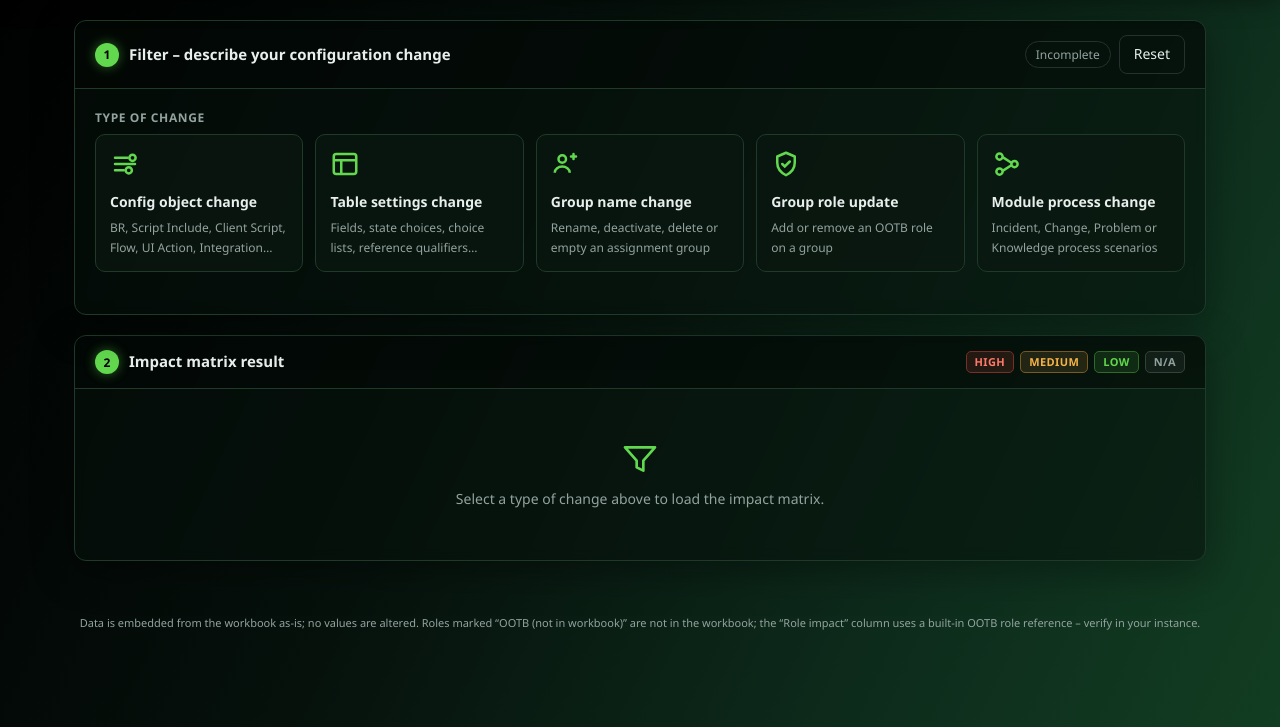
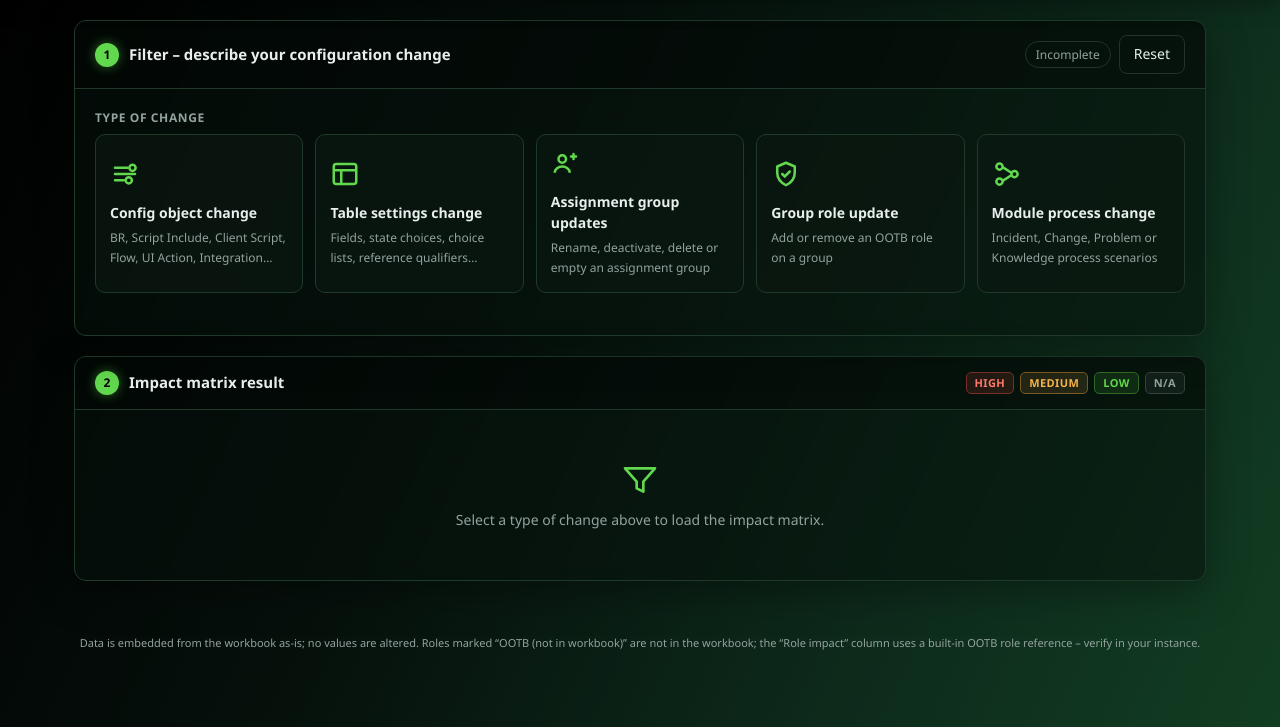
Before and after one commit to JavaKhangNguyen/ServiceNow-ImpactMatrix-SPA, a plain HTML site: page index.html in a window 1280 px wide. Shown: the part 73-800 px from the top of the page. Drawn offline with Linux system fonts and the light colour scheme.

Commit message:
Update label for AG update

```diff
--- a/index.html
+++ b/index.html
@@ -676,7 +676,7 @@ const TYPES = [
    ico:'<path d="M4 7h10M4 12h16M4 17h7" stroke="currentColor" stroke-width="2" stroke-linecap="round"/><circle cx="18" cy="7" r="2.5" fill="none" stroke="currentColor" stroke-width="2"/><circle cx="15" cy="17" r="2.5" fill="none" stroke="currentColor" stroke-width="2"/>'},
   {id:"table", t:"Table settings change", d:"Fields, state choices, choice lists, reference qualifiers…",
    ico:'<rect x="3" y="4" width="18" height="16" rx="2" fill="none" stroke="currentColor" stroke-width="2"/><path d="M3 9h18M9 9v11" stroke="currentColor" stroke-width="2"/>'},
-  {id:"gname", t:"Group name change", d:"Rename, deactivate, delete or empty an assignment group",
+  {id:"gname", t:"Assignment group updates", d:"Rename, deactivate, delete or empty an assignment group",
    ico:'<circle cx="9" cy="8" r="3" fill="none" stroke="currentColor" stroke-width="2"/><path d="M3 19c0-3 3-5 6-5s6 2 6 5" fill="none" stroke="currentColor" stroke-width="2"/><path d="M16 6l4 0M18 4v4" stroke="currentColor" stroke-width="2" stroke-linecap="round"/>'},
   {id:"grole", t:"Group role update", d:"Add or remove an OOTB role on a group",
    ico:'<path d="M12 3l7 3v5c0 5-3 8-7 10-4-2-7-5-7-10V6z" fill="none" stroke="currentColor" stroke-width="2" stroke-linejoin="round"/><path d="M9 12l2 2 4-4" fill="none" stroke="currentColor" stroke-width="2" stroke-linecap="round"/>'},
```
